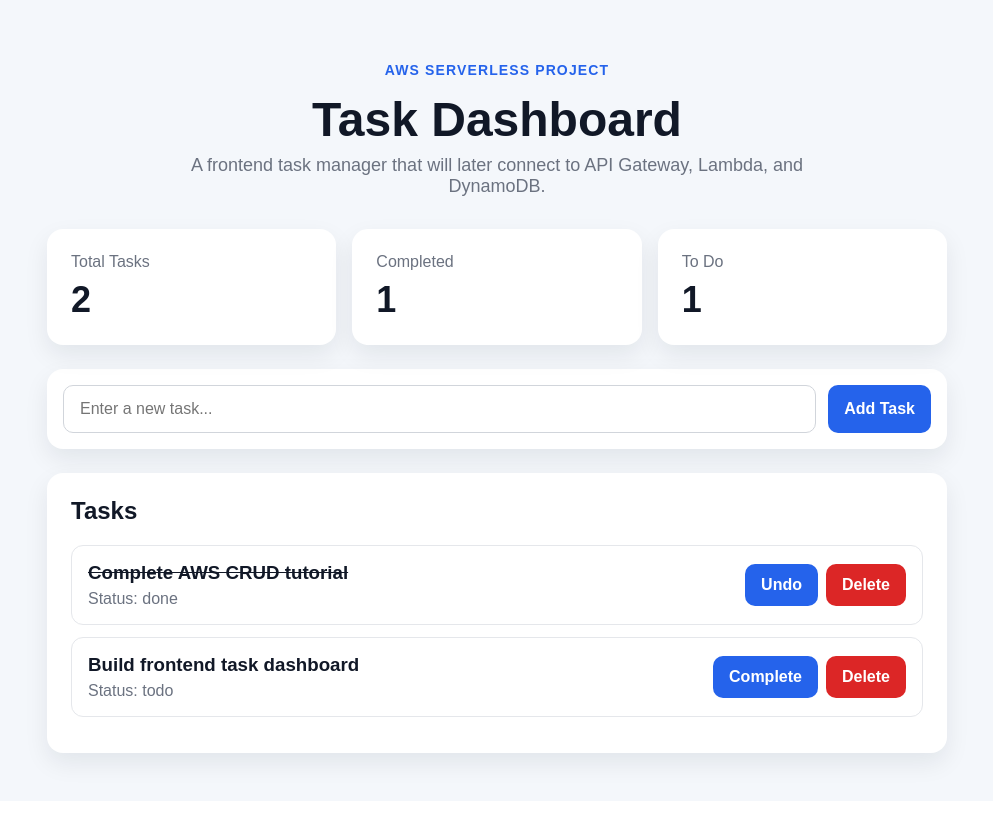
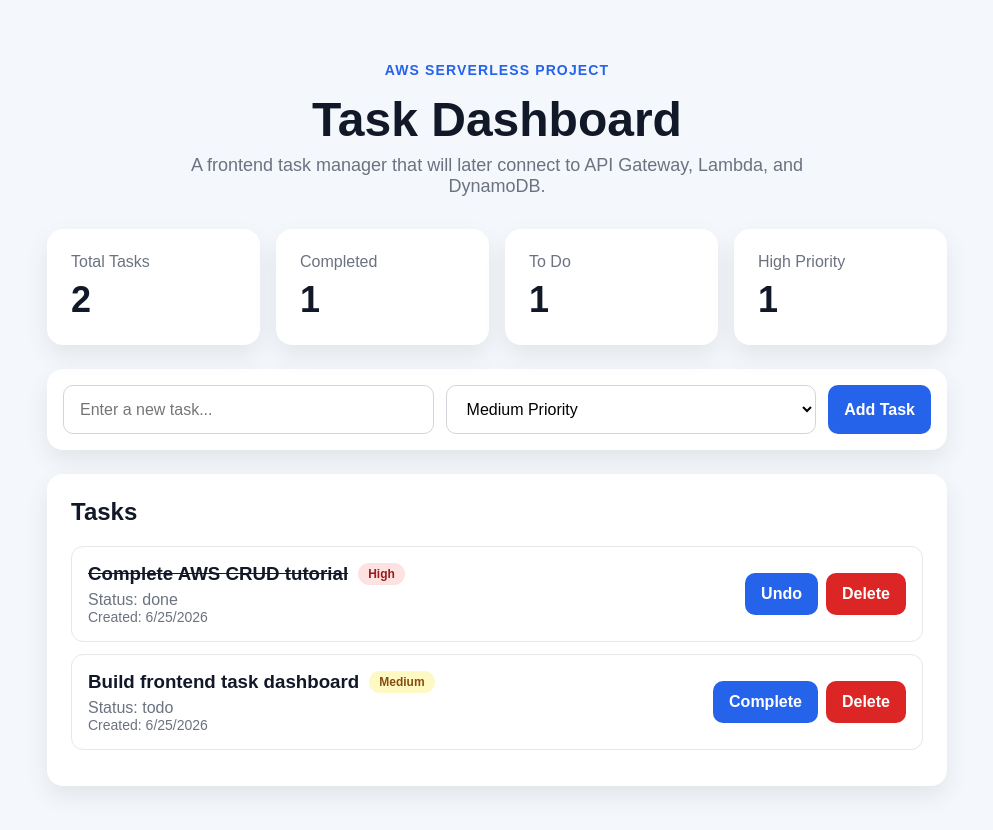
Before and after one commit to anitajiang8/aws-task-dashboard, a React (Vite) app: page / in a window 1280 px wide. Shown: the top 830 px of the page, without its empty margins (143-1136 px from the left). Before the commit the page ends 801 px from the top, so only its background shows below. Built offline with nearby package versions, Linux system fonts and the light colour scheme.

Commit message:
Add task priority and created dates

```diff
--- a/src/App.css
+++ b/src/App.css
@@ -37,7 +37,7 @@ h1 {
 
 .stats-grid {
   display: grid;
-  grid-template-columns: repeat(3, 1fr);
+  grid-template-columns: repeat(4, 1fr);
   gap: 16px;
   margin-bottom: 24px;
 }
@@ -70,12 +70,14 @@ h1 {
   margin-bottom: 24px;
 }
 
-.task-form input {
+.task-form input,
+.task-form select {
   flex: 1;
   padding: 14px 16px;
   border: 1px solid #d1d5db;
   border-radius: 10px;
   font-size: 16px;
+  background: white;
 }
 
 .task-form button,
@@ -113,7 +115,7 @@ h1 {
 }
 
 .task-item h3 {
-  margin: 0 0 6px;
+  margin: 0;
   color: #111827;
 }
 
@@ -122,9 +124,45 @@ h1 {
   color: #6b7280;
 }
 
+.task-title-row {
+  display: flex;
+  align-items: center;
+  gap: 10px;
+  margin-bottom: 6px;
+}
+
 .completed {
   text-decoration: line-through;
   color: #9ca3af;
+}
+
+.priority-badge {
+  display: inline-block;
+  padding: 4px 10px;
+  border-radius: 999px;
+  font-size: 12px;
+  font-weight: 700;
+  text-transform: capitalize;
+}
+
+.priority-badge.low {
+  background: #dcfce7;
+  color: #166534;
+}
+
+.priority-badge.medium {
+  background: #fef9c3;
+  color: #854d0e;
+}
+
+.priority-badge.high {
+  background: #fee2e2;
+  color: #991b1b;
+}
+
+.created-date {
+  font-size: 14px;
+  margin-top: 4px;
 }
 
 .task-actions {
--- a/src/App.jsx
+++ b/src/App.jsx
@@ -13,11 +13,15 @@ const DEFAULT_TASKS = [
     id: 1,
     title: "Complete AWS CRUD tutorial",
     status: "done",
+    priority: "high",
+    createdAt: new Date().toISOString(),
   },
   {
     id: 2,
     title: "Build frontend task dashboard",
     status: "todo",
+    priority: "medium",
+    createdAt: new Date().toISOString(),
   },
 ];
 
@@ -33,6 +37,7 @@ function App() {
   });
 
   const [newTaskTitle, setNewTaskTitle] = useState("");
+  const [newTaskPriority, setNewTaskPriority] = useState("medium");
 
   useEffect(() => {
     localStorage.setItem(TASKS_STORAGE_KEY, JSON.stringify(tasks));
@@ -49,10 +54,13 @@ function App() {
       id: Date.now(),
       title: newTaskTitle,
       status: "todo",
+      priority: newTaskPriority,
+      createdAt: new Date().toISOString(),
     };
 
     setTasks([...tasks, newTask]);
     setNewTaskTitle("");
+    setNewTaskPriority("medium");
   }
 
   function handleToggleComplete(taskId) {
@@ -78,6 +86,9 @@ function App() {
   const totalTasks = tasks.length;
   const completedTasks = tasks.filter((task) => task.status === "done").length;
   const todoTasks = tasks.filter((task) => task.status === "todo").length;
+  const highPriorityTasks = tasks.filter(
+    (task) => task.priority === "high"
+  ).length;
 
   return (
     <main className="app">
@@ -88,11 +99,14 @@ function App() {
           <StatsCard label="Total Tasks" value={totalTasks} />
           <StatsCard label="Completed" value={completedTasks} />
           <StatsCard label="To Do" value={todoTasks} />
+          <StatsCard label="High Priority" value={highPriorityTasks} />
         </div>
 
         <TaskForm
           newTaskTitle={newTaskTitle}
           setNewTaskTitle={setNewTaskTitle}
+          newTaskPriority={newTaskPriority}
+          setNewTaskPriority={setNewTaskPriority}
           onAddTask={handleAddTask}
         />
 
--- a/src/components/TaskForm.jsx
+++ b/src/components/TaskForm.jsx
@@ -1,4 +1,10 @@
-function TaskForm({ newTaskTitle, setNewTaskTitle, onAddTask }) {
+function TaskForm({
+  newTaskTitle,
+  setNewTaskTitle,
+  newTaskPriority,
+  setNewTaskPriority,
+  onAddTask,
+}) {
   return (
     <form className="task-form" onSubmit={onAddTask}>
       <input
@@ -8,6 +14,15 @@ function TaskForm({ newTaskTitle, setNewTaskTitle, onAddTask }) {
         onChange={(event) => setNewTaskTitle(event.target.value)}
       />
 
+      <select
+        value={newTaskPriority}
+        onChange={(event) => setNewTaskPriority(event.target.value)}
+      >
+        <option value="low">Low Priority</option>
+        <option value="medium">Medium Priority</option>
+        <option value="high">High Priority</option>
+      </select>
+
       <button type="submit">Add Task</button>
     </form>
   );
--- a/src/components/TaskItem.jsx
+++ b/src/components/TaskItem.jsx
@@ -1,11 +1,26 @@
 function TaskItem({ task, onToggleComplete, onDeleteTask }) {
+  const priority = task.priority || "medium";
+
   return (
     <article className="task-item">
       <div>
-        <h3 className={task.status === "done" ? "completed" : ""}>
-          {task.title}
-        </h3>
+        <div className="task-title-row">
+          <h3 className={task.status === "done" ? "completed" : ""}>
+            {task.title}
+          </h3>
+
+          <span className={`priority-badge ${priority}`}>
+            {priority}
+          </span>
+        </div>
+
         <p>Status: {task.status}</p>
+
+        {task.createdAt && (
+          <p className="created-date">
+            Created: {new Date(task.createdAt).toLocaleDateString()}
+          </p>
+        )}
       </div>
 
       <div className="task-actions">
```
